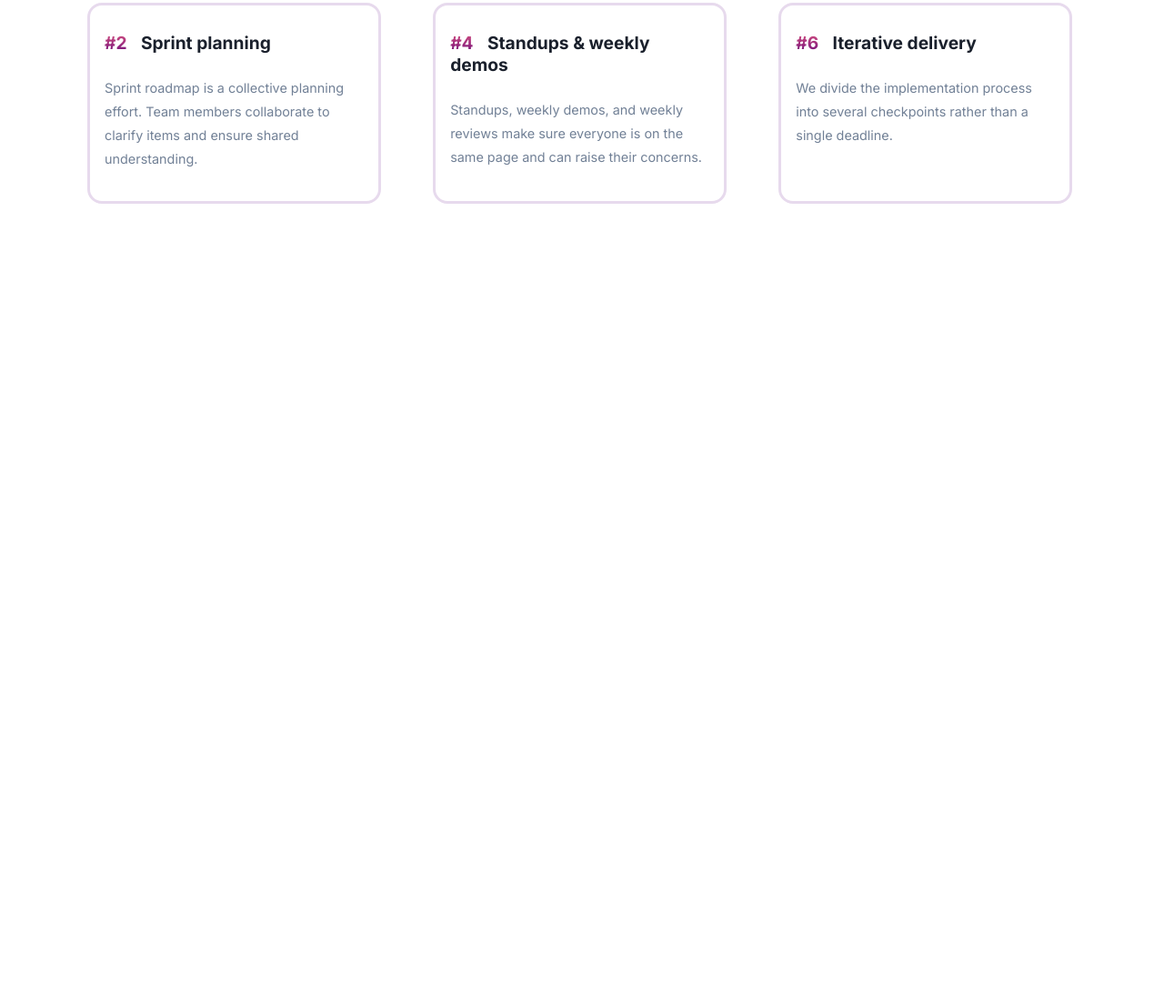
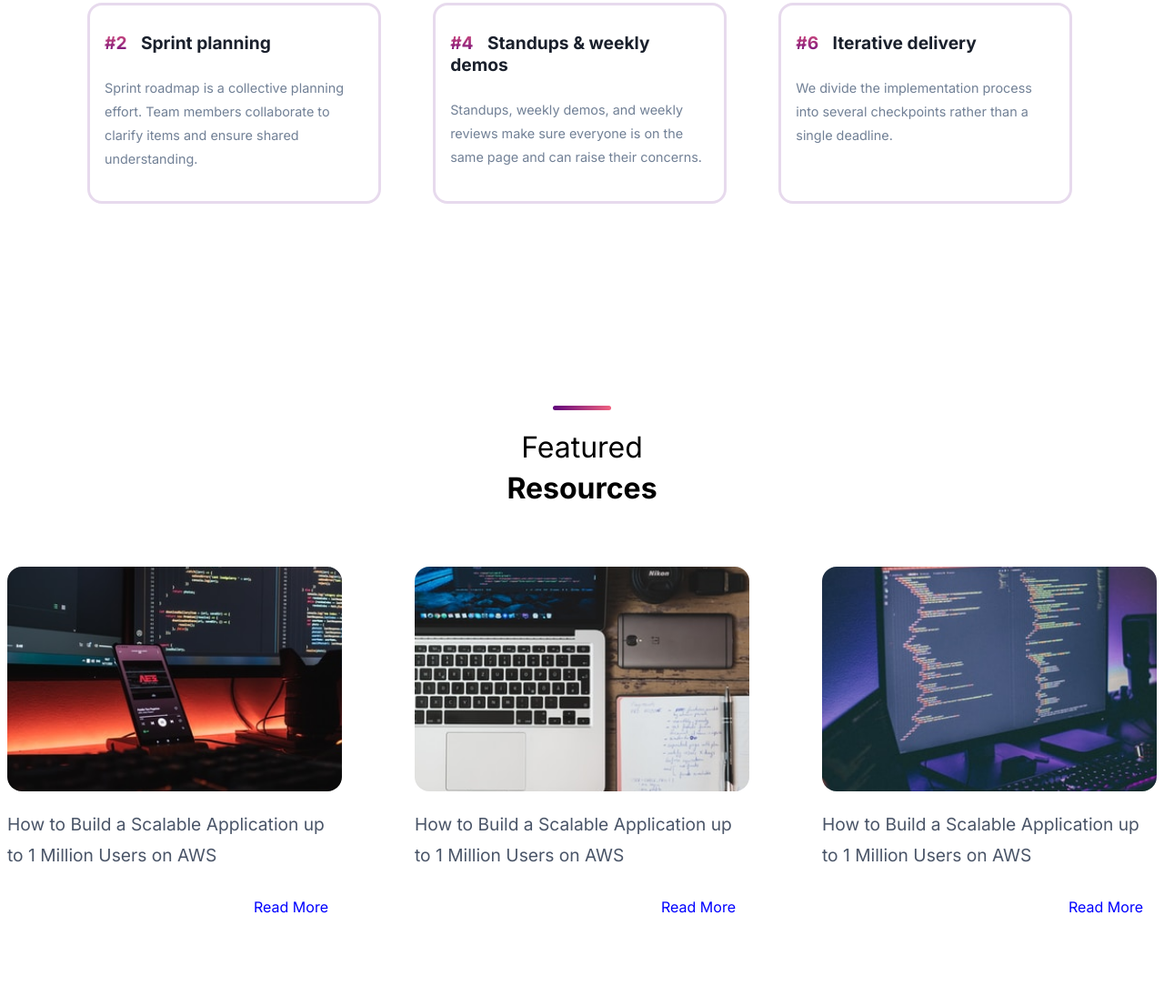
Before and after one commit to cheapgriffy/ECF2, a website: page index.html in a window 1280 px wide. Shown: the part 10301-11407 px from the top of the page at 91% size. Before the commit the page ends 10747 px from the top, so only its background shows below. Drawn offline with Linux system fonts and the light colour scheme.

Commit message:
feat(index.html, featured-resources.scss): added Feature Resources section

```diff
--- a/index.html
+++ b/index.html
@@ -468,5 +468,58 @@
             </div>
         </div>
     </section>
+    <section class="featured-resources">
+        <div class="title">
+            <span class="divider"></span>
+            <h3>Featured <br><span>Resources</span></h3>
+        </div>
+        <div class="article-carousel">
+            <div class="card">
+                <div class="image-wrapper">
+                    <img src="assets/articles-images/article-1.jpg" alt="">
+                </div>
+                <div class="card-content">
+                    <p>How to Build a Scalable Application up to 1 Million Users on AWS</p>
+                    <button>Read More<span></span></button>
+                </div>
+            </div>
+            <div class="card">
+                <div class="image-wrapper">
+                    <img src="assets/articles-images/articile-2.jpg" alt="">
+                </div>
+                <div class="card-content">
+                    <p>How to Build a Scalable Application up to 1 Million Users on AWS</p>
+                    <button>Read More<span></span></button>
+                </div>
+            </div>
+            <div class="card">
+                <div class="image-wrapper">
+                    <img src="assets/articles-images/article-3.jpg" alt="">
+                </div>
+                <div class="card-content">
+                    <p>How to Build a Scalable Application up to 1 Million Users on AWS</p>
+                    <button>Read More<span></span></button>
+                </div>
+            </div>
+            <div class="card">
+                <div class="image-wrapper">
+                    <img src="assets/articles-images/article-4.jpg" alt="">
+                </div>
+                <div class="card-content">
+                    <p>How to Build a Scalable Application up to 1 Million Users on AWS</p>
+                    <button>Read More<span></span></button>
+                </div>
+            </div>
+            <div class="card">
+                <div class="image-wrapper">
+                    <img src="assets/articles-images/article-5.jpg" alt="">
+                </div>
+                <div class="card-content">
+                    <p>How to Build a Scalable Application up to 1 Million Users on AWS</p>
+                    <button>Read More<span></span></button>
+                </div>
+            </div>
+        </div>
+    </section>
 </body>
 </html>
--- /dev/null
+++ b/scss/featured-resources.scss
@@ -0,0 +1,85 @@
+@use "global-classes.scss" as *;
+
+.featured-resources{
+    width: 100vw;
+    height: 100vh;
+
+    .title{
+        display: flex;
+        flex-direction: column;
+        align-items: center;
+        @include basic-title
+    }
+
+    .article-carousel{
+        overflow-x: scroll;
+        // Hide those weird side scrollbars thingies
+        -ms-overflow-style: none;  /* IE and Edge */
+        scrollbar-width: none;  /* Firefox */
+
+        width: 100%;
+        padding-top: 2em;
+        padding-bottom: 2em;
+
+        display: flex;
+        justify-content: center;
+        align-items: center;
+        gap: 5em;
+
+        height: auto;
+
+        .card{
+            width: 23em;
+            height: 28em;
+
+            .image-wrapper{
+                color: black;
+                overflow: hidden;
+
+                display: flex;
+                justify-content: center;
+                align-items: center;
+
+                height: 55%;
+                border-radius: 1em;
+
+                img{
+                    transition: all 0.2s ease-out;
+                    scale: 105%;
+                }
+                &:hover{
+                    img{
+                        transition: all 0.2s ease-out;
+                        scale: 100%;
+                    }
+                }
+            }
+            .card-content{
+                height: auto;
+
+                display: flex;
+                flex-direction: column;
+                justify-content: space-around;
+
+                button {
+                    font-size: 1em;
+                    font-weight: 400;
+                    font-family: Inter, sans-serif;
+                    transition: color 0.3s ease;
+                    color: blue;
+
+                    align-self: flex-end;
+                    padding: 10px 15px;
+                    display: flex;
+                    flex-direction: column;
+
+                    background-color: transparent;
+                    border-style: hidden;
+
+                    @include underline-hover;
+
+                }
+            }
+        }
+    }
+}
--- a/scss/global-classes.scss
+++ b/scss/global-classes.scss
@@ -159,7 +159,7 @@ p {
       transform: translateY(0) ;
     }
     to {
-      transform: translateY(30vw);
+      transform: translateY(40vw);
     }
   }
 .onscroll {
--- a/scss/source.scss
+++ b/scss/source.scss
@@ -10,6 +10,7 @@
 @use "developemenet-aproach";
 @use "tech-stack";
 @use "alcaline-works";
+@use "featured-resources";
 
 body {
     margin: 0;
```
Also changed, not shown: assets/articles-images/articile-2.jpg (added), assets/articles-images/article-1.jpg (added), assets/articles-images/article-3.jpg (added), assets/articles-images/article-4.jpg (added), assets/articles-images/article-5.jpg (added), build.css, 1 other file.
